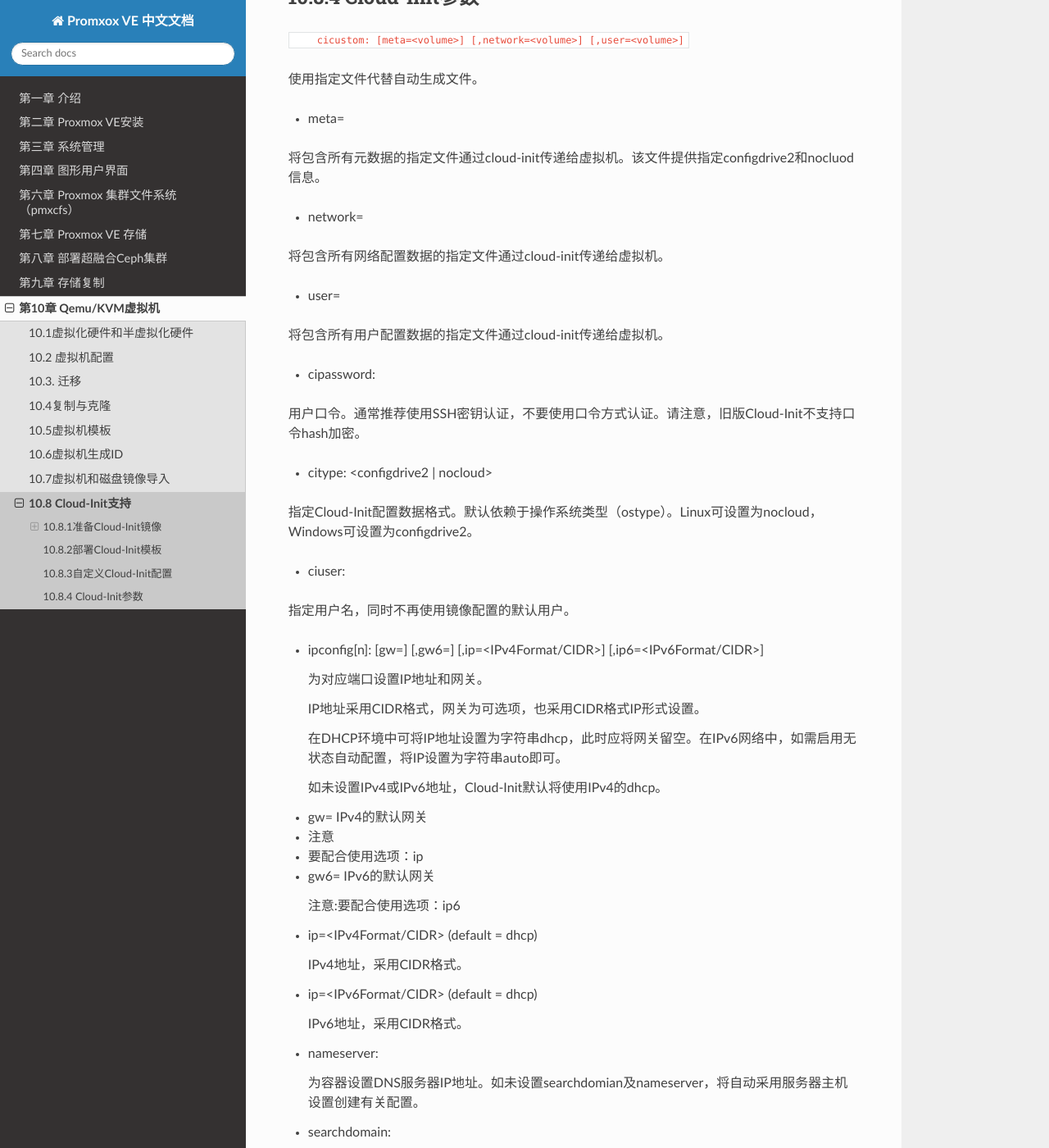
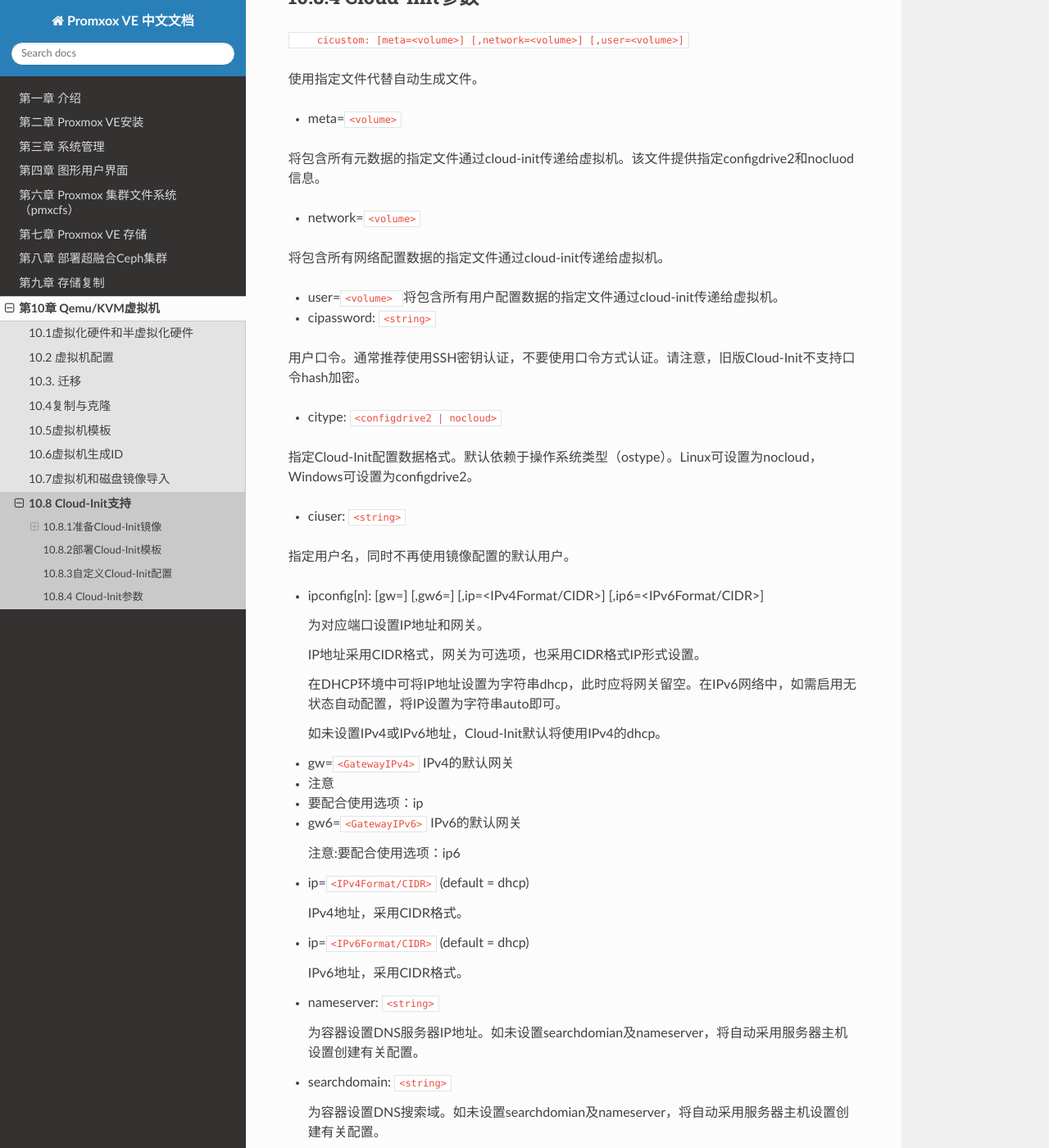
Before and after one commit to jiangcuo/pve-doc-cn, a Sphinx documentation site: the page built from source/QemuKvm/cloudinit.md, in a window 1280 px wide and 1400 px high, scrolled down 2682 px. Shown: the whole window at 82% size. Built offline with Sphinx 7.4.7 and the Read the Docs theme 2.0.0, drawn with Linux system fonts in a browser that asks for light colours; pages that are not in the unit, such as notebooks, are missing from menus.

Commit message:
Update cloudinit.md

```diff
--- a/source/QemuKvm/cloudinit.md
+++ b/source/QemuKvm/cloudinit.md
@@ -108,27 +108,27 @@ qm cloudinit dump 9000 user
 
 使用指定文件代替自动生成文件。
 
-- meta=<volume>
+- meta=`<volume>`
 
  将包含所有元数据的指定文件通过cloud-init传递给虚拟机。该文件提供指定configdrive2和nocluod信息。
 
-- network=<volume>
+- network=`<volume>`
 
  将包含所有网络配置数据的指定文件通过cloud-init传递给虚拟机。
 
-- user=<volume>
-
+- user=`<volume>
+`
  将包含所有用户配置数据的指定文件通过cloud-init传递给虚拟机。
 
-- cipassword: <string>
+- cipassword: `<string>`
 
  用户口令。通常推荐使用SSH密钥认证，不要使用口令方式认证。请注意，旧版Cloud-Init不支持口令hash加密。
 
-- citype: <configdrive2 | nocloud>
+- citype: `<configdrive2 | nocloud>`
 
  指定Cloud-Init配置数据格式。默认依赖于操作系统类型（ostype）。Linux可设置为nocloud，Windows可设置为configdrive2。
 
-- ciuser: <string>
+- ciuser: `<string>`
 
  指定用户名，同时不再使用镜像配置的默认用户。
 
@@ -142,31 +142,31 @@ qm cloudinit dump 9000 user
 
    如未设置IPv4或IPv6地址，Cloud-Init默认将使用IPv4的dhcp。
 
-- gw=<GatewayIPv4> IPv4的默认网关
+- gw=`<GatewayIPv4>` IPv4的默认网关
 
 - 注意
  - 要配合使用选项：ip
 
-- gw6=<GatewayIPv6> IPv6的默认网关
+- gw6=`<GatewayIPv6>` IPv6的默认网关
 
   注意:要配合使用选项：ip6
 
-- ip=<IPv4Format/CIDR> (default = dhcp)
+- ip=`<IPv4Format/CIDR>` (default = dhcp)
 
   IPv4地址，采用CIDR格式。
 
-- ip=<IPv6Format/CIDR> (default = dhcp)
+- ip=`<IPv6Format/CIDR>` (default = dhcp)
 
    IPv6地址，采用CIDR格式。
 
-- nameserver: <string>
+- nameserver: `<string>`
 
   为容器设置DNS服务器IP地址。如未设置searchdomian及nameserver，将自动采用服务器主机设置创建有关配置。
 
-- searchdomain: <string>
+- searchdomain: `<string>`
 
   为容器设置DNS搜索域。如未设置searchdomian及nameserver，将自动采用服务器主机设置创建有关配置。
 
-- sshkeys: <string>
+- sshkeys: `<string>`
 
   设置SSH公钥（每行设置一个key，OpenSSH格式）。
```
